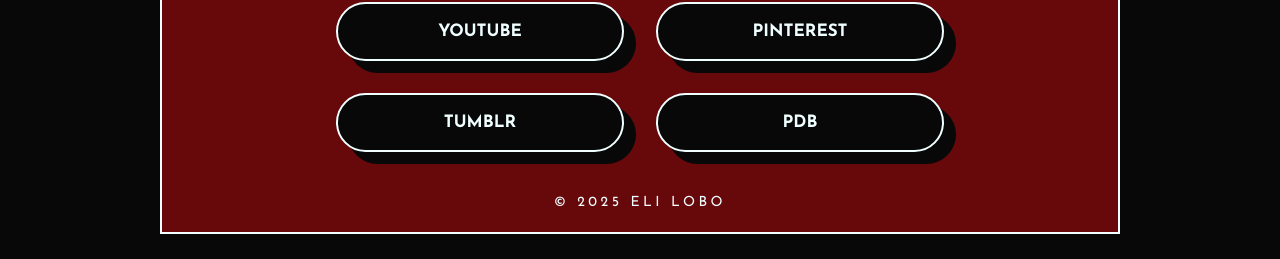
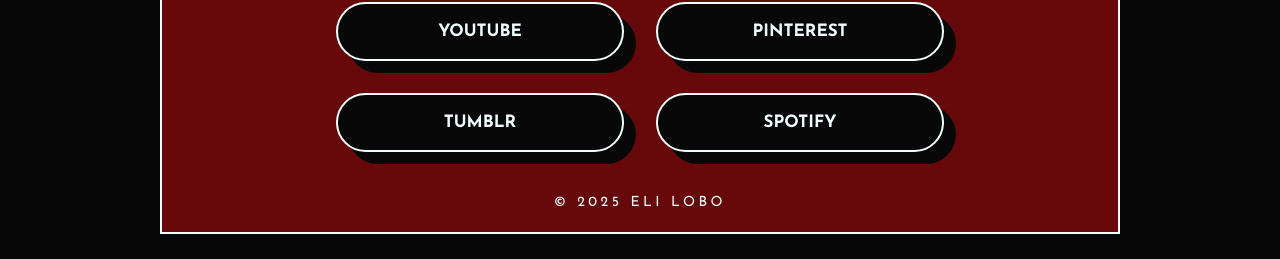
Before and after one commit to loboonline/loboonline.github.io, a Jekyll site: the page built from index.html, in a window 1280 px wide. Shown: the part 638-897 px from the top of the page. Built offline with Jekyll 4.4.1, drawn with Linux system fonts in a browser that asks for light colours; nearby versions of some CDN libraries; some web fonts are replaced; library files that are not in the unit come from our copies; the list of posts is cut into pages by our own code.

Commit message:
Update links.html

```diff
--- a/_includes/links.html
+++ b/_includes/links.html
@@ -9,6 +9,7 @@
 <a href="https://www.youtube.com/channel/UC6cj-1hG-Jd1-A4ehs7XGrw" rel="noopener noreferrer" class="link" target="_blank" title="I don't have any videos lol This is just playlists. I might make videos again someday, who knows.">YouTube</a>
 <a href="https://www.pinterest.com/eliloboo" rel="noopener noreferrer" class="link" target="_blank" title="Awesome art I've saved.">Pinterest</a>
 <a href="http://eli-lobo.tumblr.com" class="link" rel="noopener noreferrer" target="_blank" title="Good for fandom stuff. I also say random shit on here.">Tumblr</a>
-<a href="https://www.personality-database.com/profile/1683262" class="link" rel="noopener noreferrer" target="_blank" title="I barely use this site.">PDB</a>
+<!--<a href="https://www.personality-database.com/profile/1683262" class="link" rel="noopener noreferrer" target="_blank" title="I barely use this site.">PDB</a>-->
+<a href="https://open.spotify.com/user/31xezqay72khqaa2awc3cm7rgr2a?si=1ed5e72bb6054801" class="link" rel="noopener noreferrer" target="_blank" title="I love music.">Spotify</a>
 <!--<a href="https://en.pronouns.page/@elilobo" class="link" rel="noopener noreferrer" target="_blank" title="Derp">Pronouns</a>-->
 <!--<a href="https://furaffinity.net/user/elilobo" class="link" rel="noopener noreferrer" target="_blank" title="I barely use this site.">Furaffinity</a>-->
```
